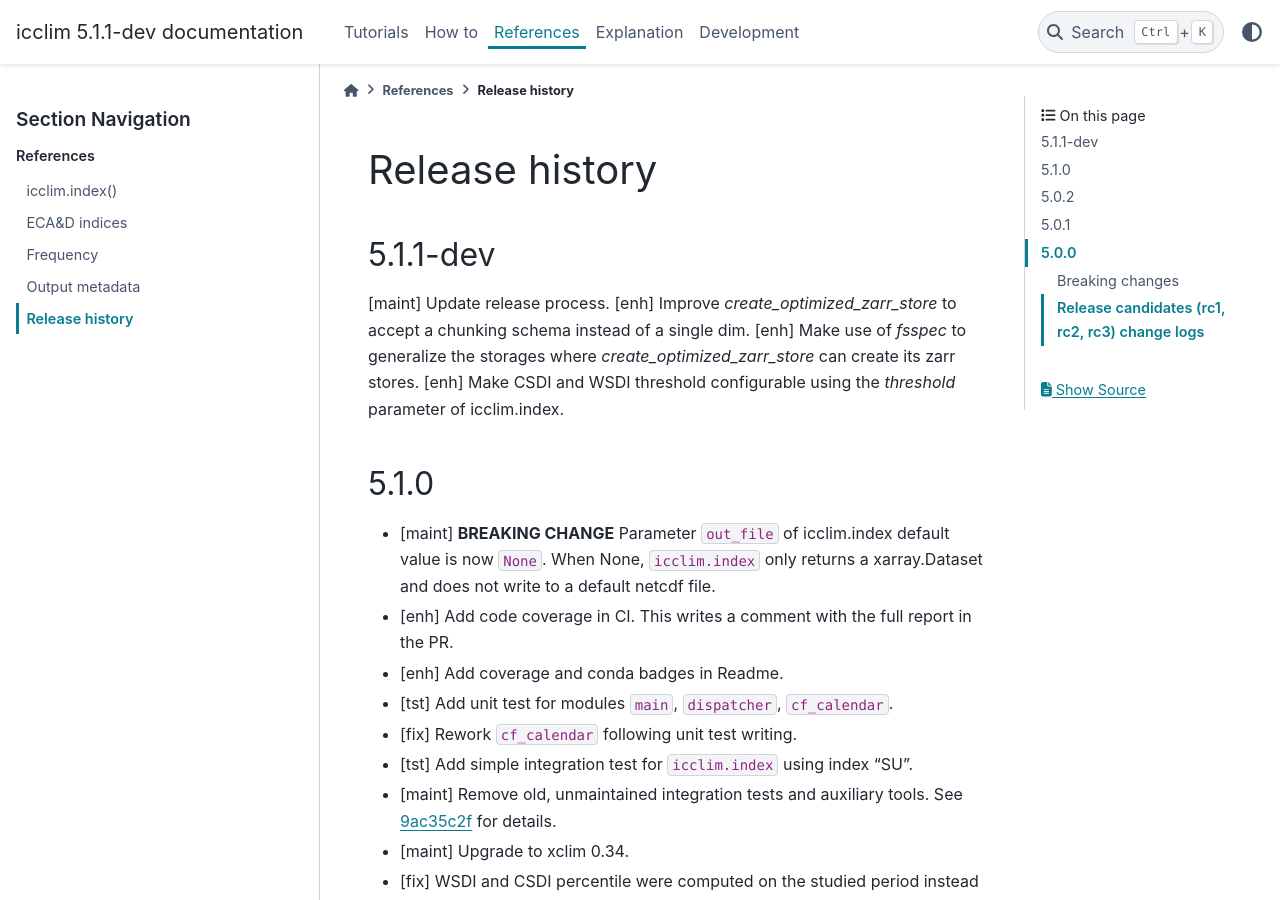
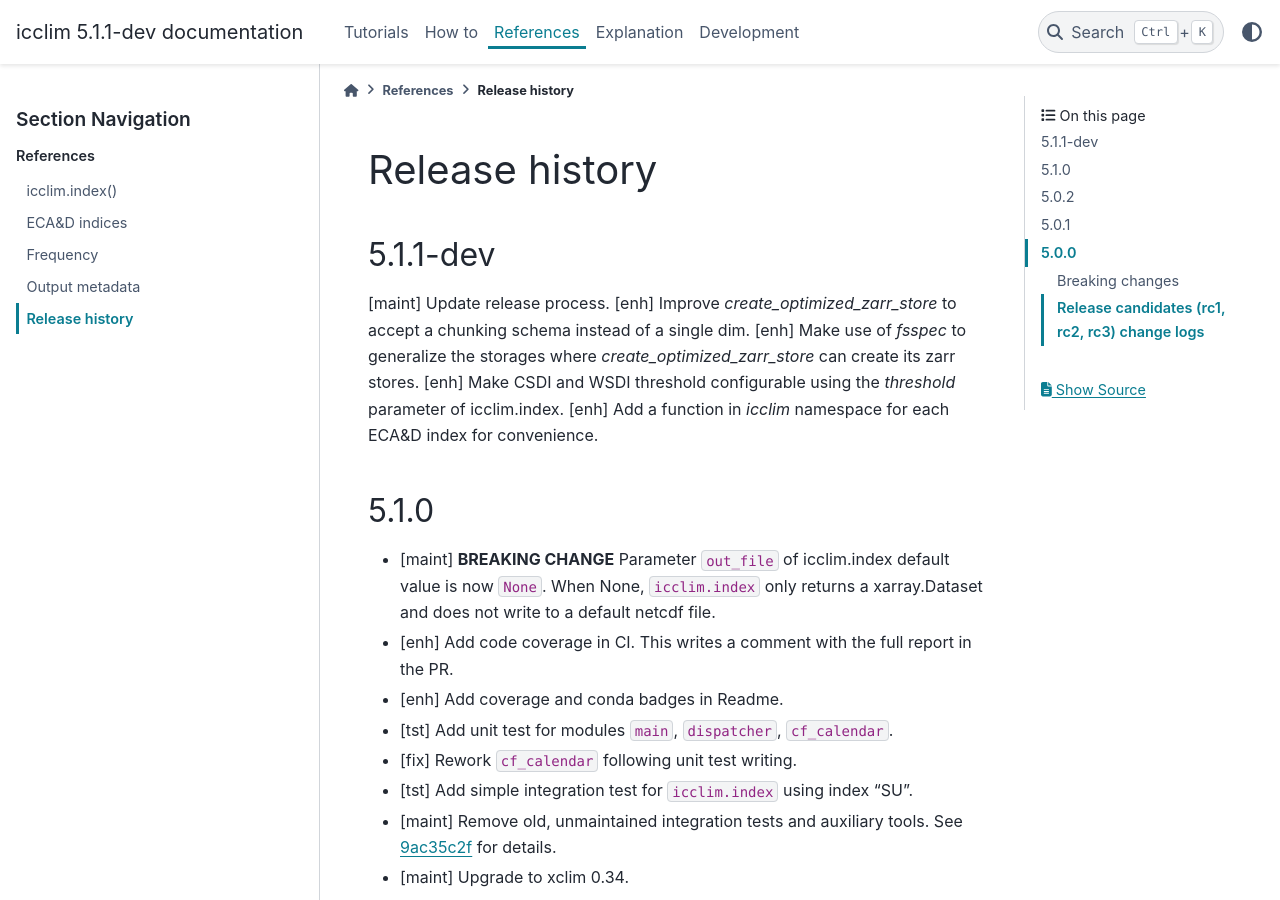
Before and after one commit to cerfacs-globc/icclim, a Sphinx documentation site: the page built from doc/source/references/release_notes.rst, in a window 1280 px wide and 900 px high. Built offline with Sphinx 7.4.7 and the PyData theme 0.15.4, drawn with Linux system fonts in a browser that asks for light colours.

Commit message:
MAINT: Update release notes

```diff
--- a/doc/source/references/release_notes.rst
+++ b/doc/source/references/release_notes.rst
@@ -7,6 +7,8 @@ Release history
 [enh] Improve `create_optimized_zarr_store` to accept a chunking schema instead of a single dim.
 [enh] Make use of `fsspec` to generalize the storages where `create_optimized_zarr_store` can create its zarr stores.
 [enh] Make CSDI and WSDI threshold configurable using the `threshold` parameter of icclim.index.
+[enh] Add a function in `icclim` namespace for each ECA&D index for convenience.
+
 
 5.1.0
 -----
```
